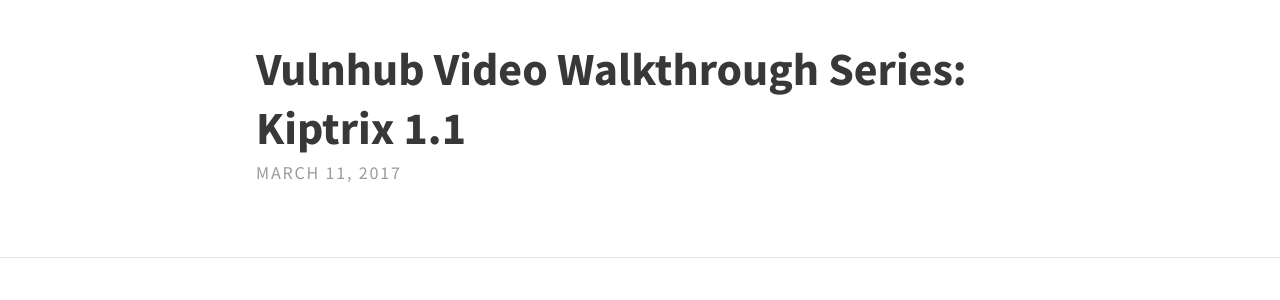
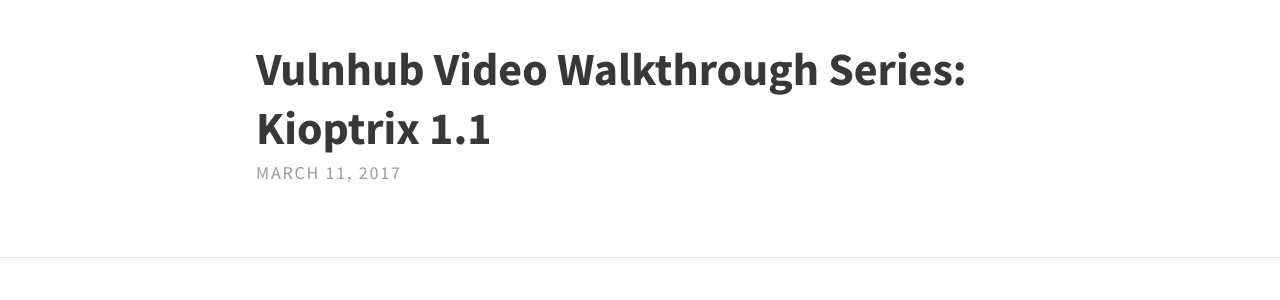
Before and after one commit to NetSec-Focus/netsec-focus.github.io, a Jekyll site: the page built from index.html, in a window 1280 px wide. Shown: the part 1094-1394 px from the top of the page. Built offline with Jekyll 4.4.1, drawn with Linux system fonts in a browser that asks for light colours; the list of posts is cut into pages by our own code.

Commit message:
edit types
Added 'o' to kioptrix

```diff
--- a/_posts/2017-03-11-vulnhub_kiptrix1-1.markdown
+++ b/_posts/2017-03-11-vulnhub_kioptrix1-1.markdown
@@ -1,6 +1,6 @@
 ---
 layout: post
-title:  "Vulnhub Video Walkthrough Series: Kiptrix 1.1"
+title:  "Vulnhub Video Walkthrough Series: Kioptrix 1.1"
 date:   2017-03-11 19:00:00 +0200
 categories: vulnhub
 ---
@@ -8,7 +8,7 @@ categories: vulnhub
 <iframe width="560" height="315" src="https://www.youtube.com/embed/D7Klu9N5wuA" frameborder="0" allowfullscreen></iframe>
 
  \\
-VM Link - [Kiptrix 1.1](https://www.vulnhub.com/entry/kioptrix-level-11-2,23/)
+VM Link - [Kioptrix 1.1](https://www.vulnhub.com/entry/kioptrix-level-11-2,23/)
 
 ---
  \\
```
